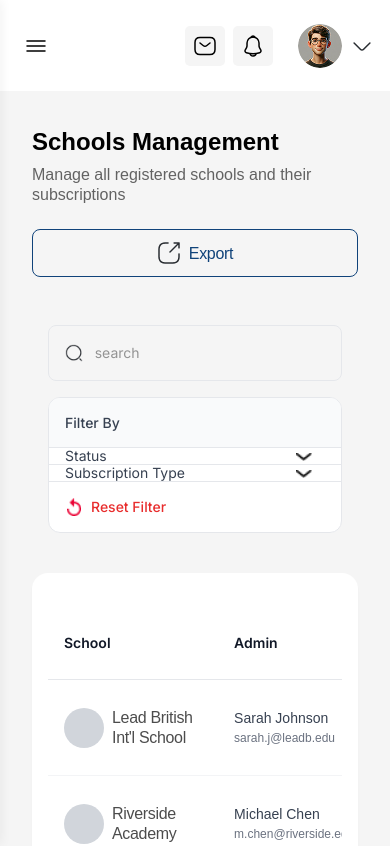
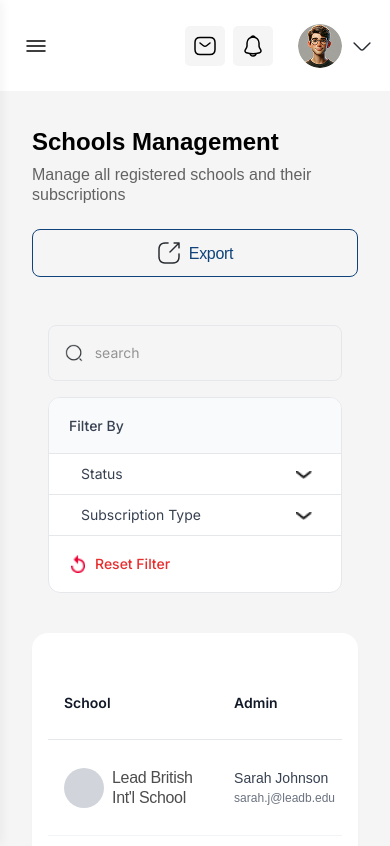
Before and after one commit to 09iqranoor/Edumake-Web, a React (Vite) app: page /dashboard/schools in a window 390 px wide. Shown: the top 846 px of the page. Built offline with nearby package versions, Linux system fonts and the light colour scheme.

Commit message:
filter dropdown set

```diff
--- a/src/components/superadmin/FilterHeader.css
+++ b/src/components/superadmin/FilterHeader.css
@@ -71,7 +71,7 @@
     height: 100%;
     display: flex;
     align-items: center;
-    padding: 0 16px;
+    padding: 0 20px;
     border-right: 1px solid #E5E7EB;
 }
 
@@ -120,8 +120,7 @@
 .filter-header__dropdown {
     width: 100%;
     height: 100%;
-    padding: 0 32px 0 0;
-    /* Space for arrow */
+    padding: 12px;
     background: transparent;
     border: none;
     font-family: 'Inter', sans-serif;
@@ -229,13 +228,13 @@
     .filter-header__dropdown-container,
     .filter-header__reset {
         width: 100%;
-        height: 50px;
+        height: 56px;
         /* Fixed height for consistency */
         border-right: none;
         /* Remove side borders */
         border-bottom: 1px solid #E5E7EB;
         /* Add bottom borders */
-        padding: 0 16px;
+        padding: 0 20px;
         justify-content: flex-start;
         /* Align content to left */
         box-sizing: border-box;
```
